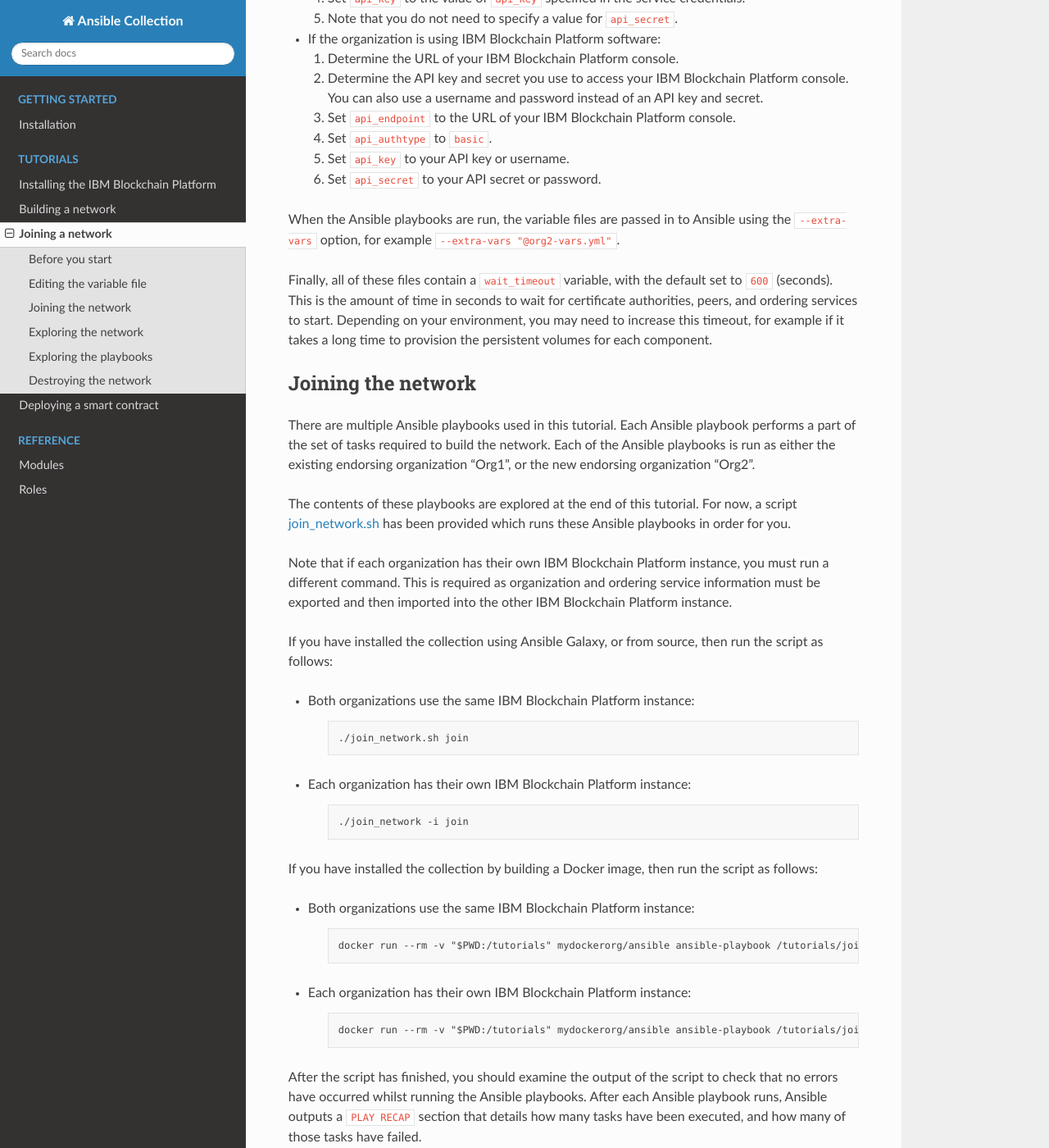
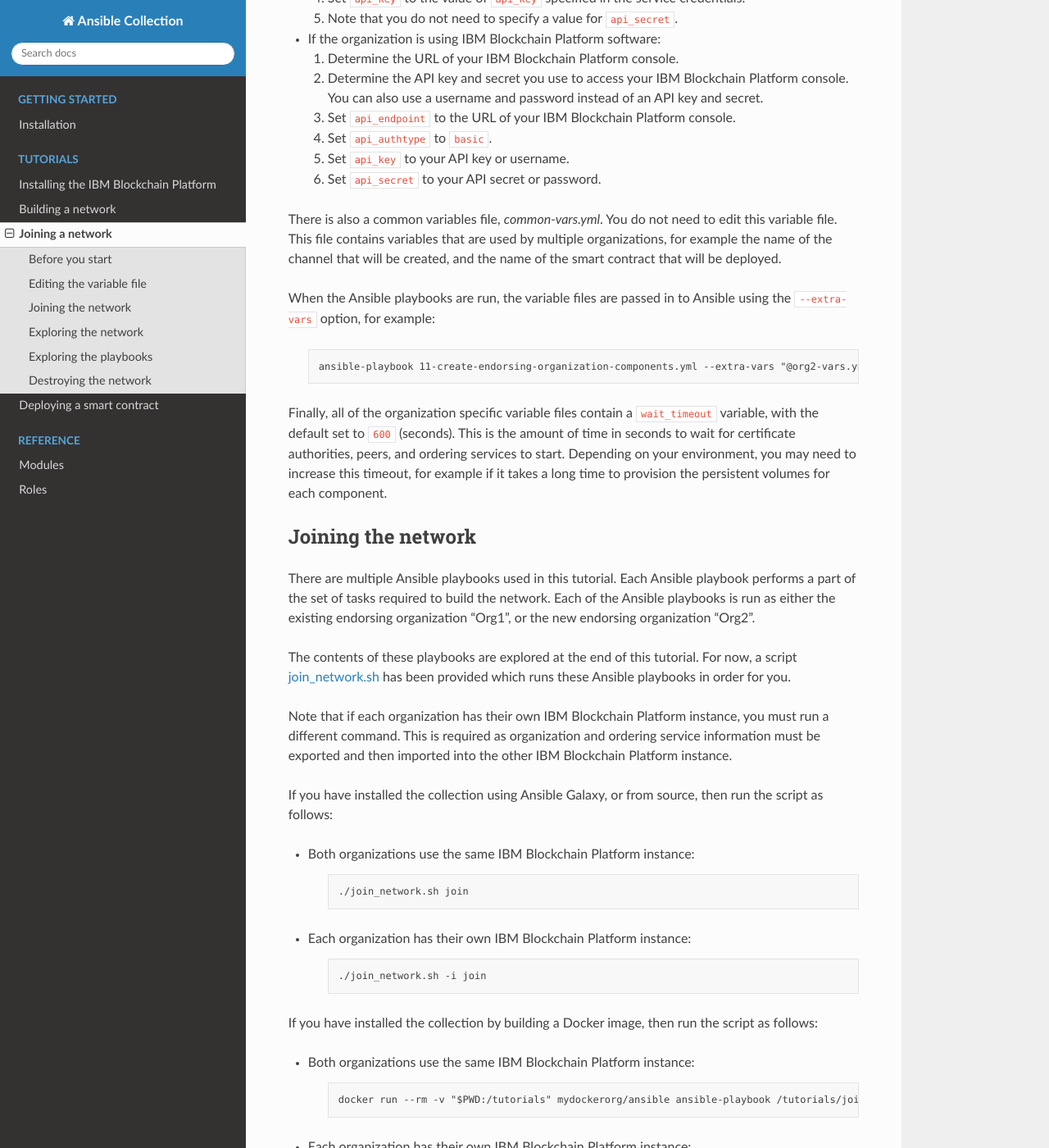
Before and after one commit to IBM-Blockchain/ansible-collection, a Sphinx documentation site: the page built from docs/source/tutorials/joining.rst, in a window 1280 px wide and 1400 px high, scrolled down 1291 px. Shown: the whole window at 82% size. Built offline with Sphinx 7.4.7 and the Read the Docs theme 2.0.0, drawn with Linux system fonts in a browser that asks for light colours; some of the changed text lies outside the part shown.

Commit message:
Multiple tutorial updates (resolves #231, resolves #233)
- Mention new common-vars.yml file
- Fix shell extensions (#233)
- Mention removing imported identities (#231)

Signed-off-by: Simon Stone <sstone1@uk.ibm.com>

```diff
--- a/docs/source/tutorials/joining.rst
+++ b/docs/source/tutorials/joining.rst
@@ -52,9 +52,15 @@ You must now edit the variable file for the new organization Org2, `org2-vars.ym
   5. Set ``api_key`` to your API key or username.
   6. Set ``api_secret`` to your API secret or password.
 
-When the Ansible playbooks are run, the variable files are passed in to Ansible using the ``--extra-vars`` option, for example ``--extra-vars "@org2-vars.yml"``.
+There is also a common variables file, `common-vars.yml`. You do not need to edit this variable file. This file contains variables that are used by multiple organizations, for example the name of the channel that will be created, and the name of the smart contract that will be deployed.
 
-Finally, all of these files contain a ``wait_timeout`` variable, with the default set to ``600`` (seconds). This is the amount of time in seconds to wait for certificate authorities, peers, and ordering services to start. Depending on your environment, you may need to increase this timeout, for example if it takes a long time to provision the persistent volumes for each component.
+When the Ansible playbooks are run, the variable files are passed in to Ansible using the ``--extra-vars`` option, for example:
+
+  ::
+
+    ansible-playbook 11-create-endorsing-organization-components.yml --extra-vars "@org2-vars.yml" --extra-vars "@common-vars.yml"
+
+Finally, all of the organization specific variable files contain a ``wait_timeout`` variable, with the default set to ``600`` (seconds). This is the amount of time in seconds to wait for certificate authorities, peers, and ordering services to start. Depending on your environment, you may need to increase this timeout, for example if it takes a long time to provision the persistent volumes for each component.
 
 Joining the network
 -------------------
@@ -77,7 +83,7 @@ If you have installed the collection using Ansible Galaxy, or from source, then
 
     ::
 
-        ./join_network -i join
+        ./join_network.sh -i join
 
 If you have installed the collection by building a Docker image, then run the script as follows:
 
@@ -251,7 +257,7 @@ If you have installed the collection using Ansible Galaxy, or from source, then
 
     ::
 
-        ./join_network -i destroy
+        ./join_network.sh -i destroy
 
 If you have installed the collection by building a Docker image, then run the script as follows:
 
@@ -268,3 +274,5 @@ If you have installed the collection by building a Docker image, then run the sc
         docker run --rm -v "$PWD:/tutorials" mydockerorg/ansible ansible-playbook /tutorials/join_network.sh -i destroy
 
 After the script has finished, you should examine the output of the script to check that no errors have occurred whilst running the Ansible playbooks. After each Ansible playbook runs, Ansible outputs a ``PLAY RECAP`` section that details how many tasks have been executed, and how many of those tasks have failed.
+
+Finally, if you have imported any identities into the IBM Blockchain Platform console wallet that have been created by these Ansible playbooks, then these identities will still remain in the wallet even after the network has been destroyed. Ansible cannot remove these identities from the wallet. You must remove these identities yourself using the IBM Blockchain Platform console.
```
Also changed, not shown: docs/source/tutorials/building.rst (+12 -4 lines).
